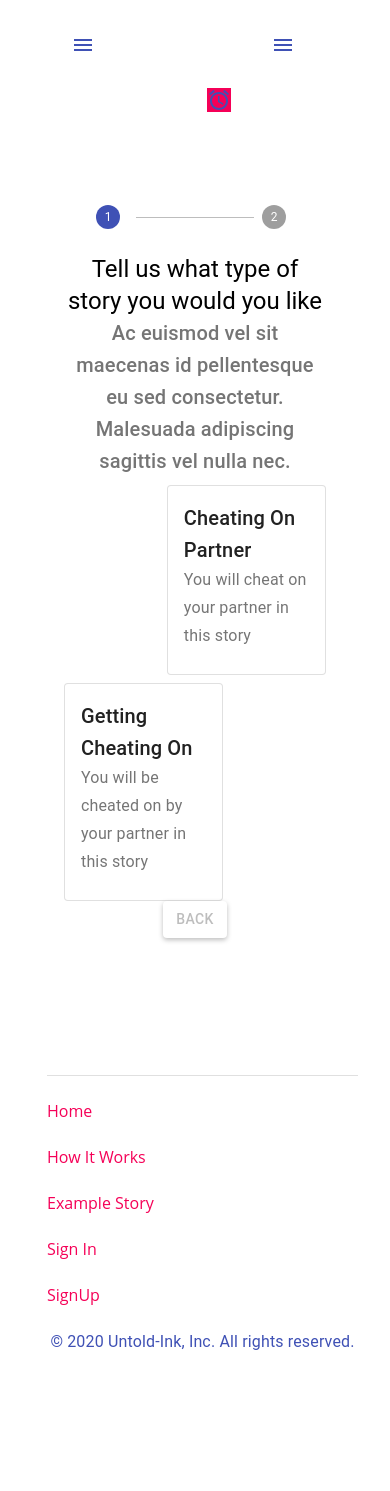
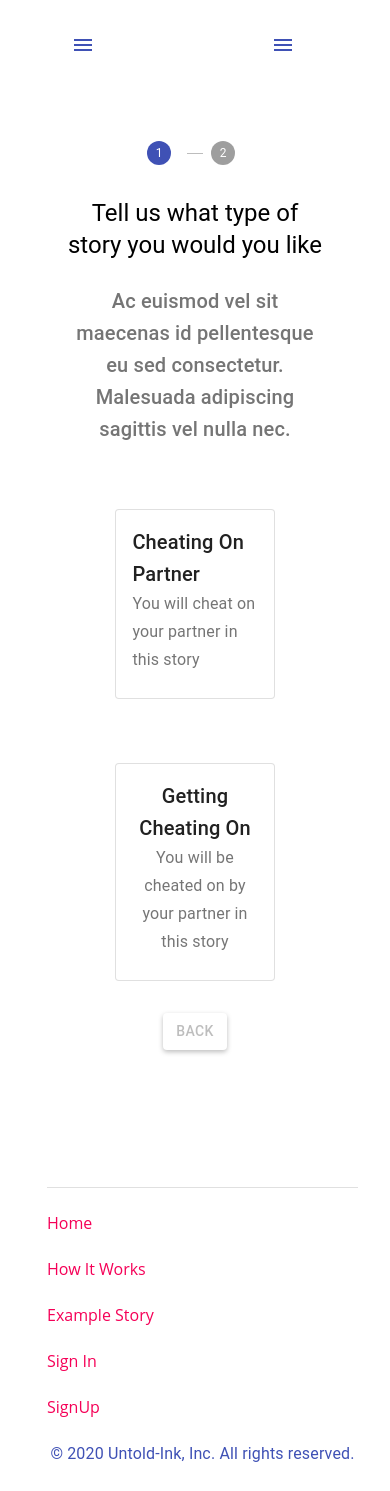
Before and after one commit to milestones95/Untoldv1, a React (Create React App) app: page /onboarding in a window 390 px wide. Shown: the top 1491 px of the page. Before the commit the page ends 1391 px from the top, so only its background shows below. Built offline with nearby package versions, Linux system fonts and the light colour scheme.

Commit message:
made onboarding more mobile friendly

```diff
--- a/src/OnboardingCardCheating.js
+++ b/src/OnboardingCardCheating.js
@@ -17,8 +17,8 @@ const useStyles = makeStyles(theme => ({
       borderColor: "blue !important"
     }
   },
-  firstCard: {
-
+  cards: {
+    marginTop: theme.spacing(7),
   },
   title: {
     fontSize: 14,
@@ -38,8 +38,8 @@ export default function OnboardingCardCheating (props) {
           Ac euismod vel sit maecenas id pellentesque eu sed consectetur. Malesuada adipiscing sagittis vel nulla nec.
        </Typography>
       </Grid>
-      <Grid item xs={12} sm={6} className={classes.firstCard}>
-      <div align="right">
+      <Grid item xs={12} sm={6} className={classes.cards}>
+      <div align="center">
         <Link onClick={props.event} underline="none">
           <Card className={classes.card} variant="outlined" style={{textAlign: "left"}}>
             <CardContent>
@@ -54,8 +54,8 @@ export default function OnboardingCardCheating (props) {
         </Link>
         </div>
       </Grid>
-      <Grid item xs={12} sm={6}>
-        <div align="left">
+      <Grid item xs={12} sm={6} className={classes.cards}>
+        <div align="center">
         <Link onClick={props.event} underline="none">
           <Card className={classes.card} variant="outlined">
             <CardContent>
--- a/src/Stepper.js
+++ b/src/Stepper.js
@@ -26,16 +26,24 @@ const useStyles = makeStyles(theme => ({
     align: "center"
   },
   stepper: {
-    marginTop: theme.spacing(8),
+    marginTop: theme.spacing(4),
+    width: "43%"
   },
   avatar: {
-    marginTop: theme.spacing(8),
+    marginTop: theme.spacing(4),
     backgroundColor: theme.palette.secondary.main,
     marginLeft: theme.spacing(6),
   },
-  button: {
-    // marginLeft: theme.spacing(90),
+  cards: {
+    marginTop: theme.spacing(3),
   },
+  headerText: {
+    marginTop: theme.spacing(1),
+  },
+  backButton: {
+    marginTop: theme.spacing(4),
+  },
+
 }));
 
 export default function HorizontalLinearStepper() {
@@ -108,10 +116,10 @@ export default function HorizontalLinearStepper() {
         <AccessAlarmIcon color="primary" className={classes.avatar}/>
         </div>
        </Grid>
-      <Grid item xs={12} sm={12} className={classes.stepper}>
+      <Grid item xs={12} sm={12}>
       <div align="center">
         <Box sx={{ width: '100%' }}>
-          <Stepper activeStep={activeStep}>
+          <Stepper activeStep={activeStep} className={classes.stepper}>
             {steps.map((label, index) => {
               const stepProps = {};
               const labelProps = {};
@@ -128,15 +136,15 @@ export default function HorizontalLinearStepper() {
         </Box>
         </div>
       </Grid>
-      <Grid item xs={12} sm={12} style={{textAlign: "center"}}>
+      <Grid item xs={12} sm={12} style={{textAlign: "center"}} className={classes.headerText}>
         <Typography variant="h5">
            Tell us what type of story you would you like
         </Typography>
        </Grid>
-      <Grid item xs={12} sm={12}>
+      <Grid item xs={12} sm={12} className={classes.cards}>
         {onboardingCardType[activeStep + 1]}
       </Grid>
-      <Grid item xs={12} sm={12}>
+      <Grid item xs={12} sm={12} className={classes.backButton}>
           <div align="center">
             <Button
               color="inherit"
@@ -151,7 +159,7 @@ export default function HorizontalLinearStepper() {
       </Grid>
       </div>
       </Grid>
-      <Grid item xs={12} sm={12}>
+      <Grid item xs={12} sm={12} className={classes.footer}>
         <Footer />
       </Grid>
     </Grid>
```
